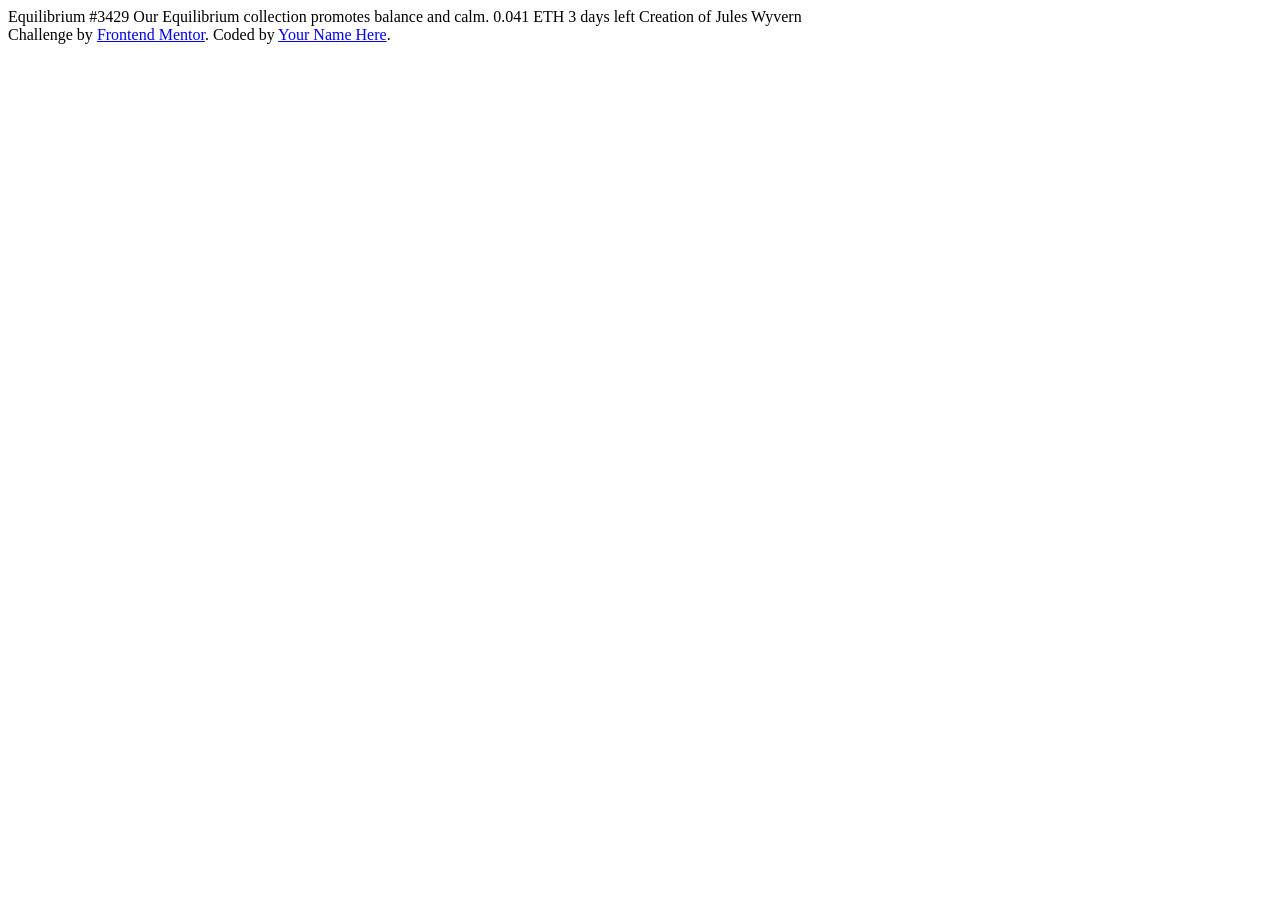
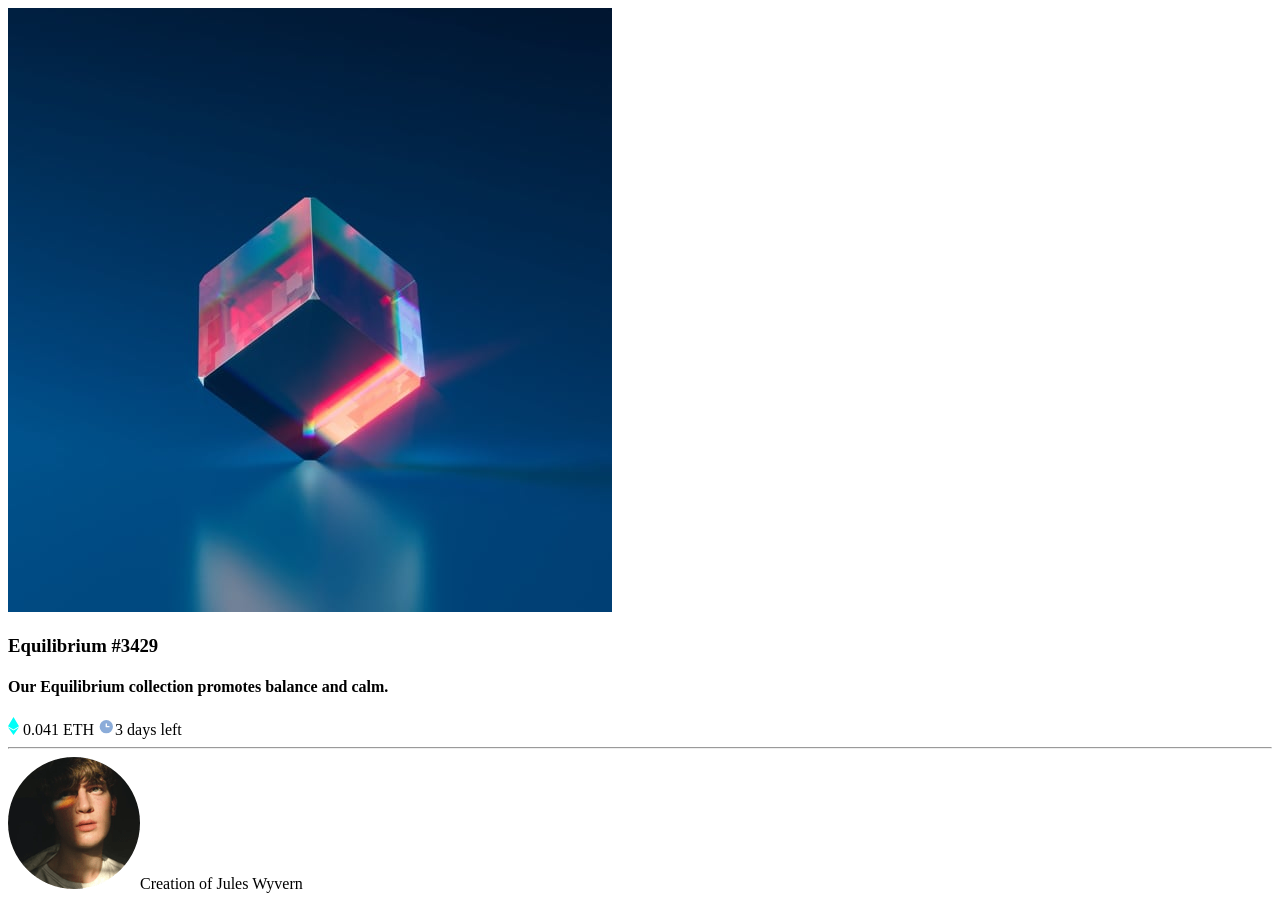
Before and after one commit to AkshitLakhera/NFT-preview-card-component-Frontend-Mentor-, a plain HTML site: page index.html in a window 1280 px wide. Before the commit the page ends 800 px from the top, so only its background shows below. Drawn offline with Linux system fonts and the light colour scheme.

Commit message:
[Basic design of project is done ]

```diff
--- a/index.html
+++ b/index.html
@@ -1,11 +1,17 @@
 <!DOCTYPE html>
 <html lang="en">
   <head>
-  <meta charset="UTF-8">
-  <meta name="viewport" content="width=device-width, initial-scale=1.0"> <!-- displays site properly based on user's device -->
+    <meta charset="UTF-8" />
+    <meta name="viewport" content="width=device-width, initial-scale=1.0" />
+    <!-- displays site properly based on user's device -->
 
-  <link rel="icon" type="image/png" sizes="32x32" href="./images/favicon-32x32.png">
-  <link rel="stylesheet" href="style.css">
+    <link
+      rel="icon"
+      type="image/png"
+      sizes="32x32"
+      href="./images/favicon-32x32.png"
+    />
+    <link rel="stylesheet" href="style.css" />
 
     <title>Frontend Mentor | NFT preview card component</title>
 
@@ -16,19 +22,32 @@
   </style> -->
   </head>
   <body>
-
-  Equilibrium #3429
-
+    <div class="container-1">
+      <div class="container-2">
+        <div class="container-3">
+          <img src="images/image-equilibrium.jpg" alt=" Image Equilibrium" />
+        </div>
+        <h3 class="header">Equilibrium #3429</h3>
+        <h4 class="tagline">
           Our Equilibrium collection promotes balance and calm.
-
-  0.041 ETH
-  3 days left
-
-  Creation of Jules Wyvern
-
-  <div class="attribution">
-    Challenge by <a href="https://www.frontendmentor.io?ref=challenge" target="_blank">Frontend Mentor</a>.
-    Coded by <a href="#">Your Name Here</a>.
+        </h4>
+        <div class="data">
+        <img src="images/icon-ethereum.svg" alt="" <h4 class="ethereum"> 0.041 ETH </h4>
+        <img src="images/icon-clock.svg" alt="" <h4 class="clock">3 days left</h4>
 </div>
+<hr>
+<div class="footer-line">
+  <span class="footerimage">
+  <img src="images/image-avatar.png" alt="" <h4><span class="font">Creation of </span>Jules Wyvern</h4>
+  </span>
+</div>
+      </div>
+    </div>
+    <!-- <div class="attribution">
+      Challenge by
+      <a href="https://www.frontendmentor.io?ref=challenge" target="_blank"
+        >Frontend Mentor</a
+      >. Coded by <a href="#">Akshit Lakhera/a>.
+    </div> -->
   </body>
 </html>
```
Lines whose indentation alone changed are shown as unchanged.
